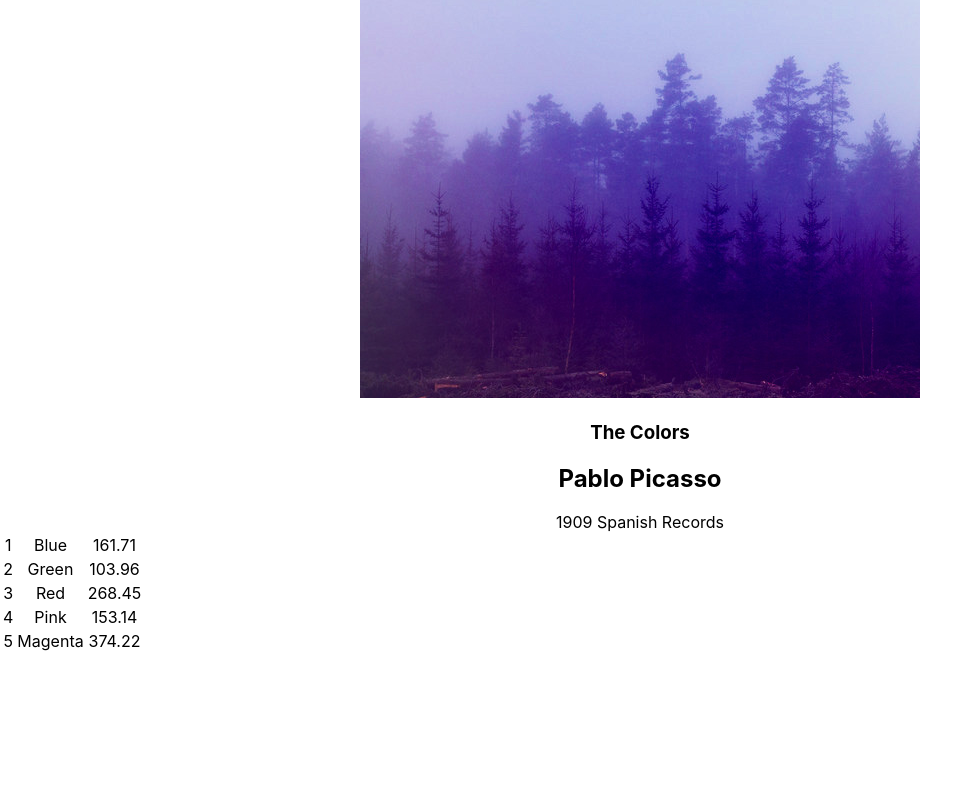
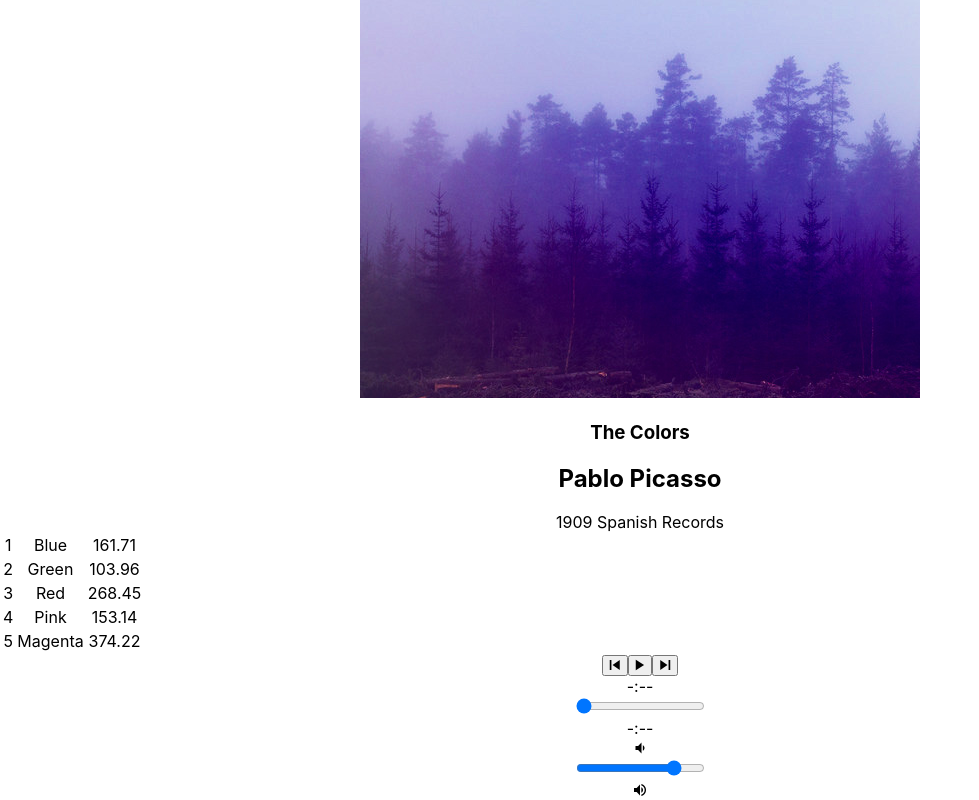
Before and after one commit to Amac238/bloc-jams-react, a React (Create React App) app: page /album/the-colors in a window 1280 px wide. Shown: the part 264-1064 px from the top of the page, without its empty margins (0-979 px from the left). Before the commit the page ends 918 px from the top, so only its background shows below. Built offline with nearby package versions, Linux system fonts and the light colour scheme.

Commit message:
checkpoint palyer Bar Buttons done

```diff
--- a/src/components/Album.js
+++ b/src/components/Album.js
@@ -1,5 +1,6 @@
 import React, { Component } from 'react';
 import albumData from './../data/albums';
+import PlayerBar from './PlayerBar';
 
 class Album extends Component {
     constructor(props) {
@@ -45,6 +46,14 @@
         }
     }
 
+    handlePrevClick() {
+        const currentIndex = this.state.album.songs.findIndex(song => this.state.currentSong === song);
+        const newIndex = Math.max(0, currentIndex - 1);
+        const newSong = this.state.album.songs[newIndex];
+        this.setSong(newSong);
+        this.play();
+    }
+
     handleMouseEnter(song) {
         this.setState( {isHovered : song} );
     }
@@ -88,18 +97,17 @@
                                 onMouseLeave={() => this.handleMouseLeave()}
                                 onClick={() => this.handleSongClick(song)} >
                                 <td>{this.hoverIcon(song, index)}</td>
-                               {/*      <button>
-                                        <span className="songNumber">{index+1}</span>
-                                        <span className="ion-play"></span>
-                                        <span className="ion-pause"></span>
-                                    </button>
-                                </td>  */}
                                 <td className="song-title">{song.title}</td>
                                 <td className="song-duration">{song.duration}</td>
                             </tr>
                         )}
                     </tbody>
                 </table>
+                <PlayerBar isPlaying={this.state.isPlaying}
+                currentSong={this.state.currentSong}
+                handleSongClick={() => this.handleSongClick(this.state.currentSong)}
+                handlePrevClick={() => this.handlePrevClick()}
+                />
             </section>
         );
     }
--- /dev/null
+++ b/src/components/PlayerBar.js
@@ -0,0 +1,33 @@
+import React, { Component } from 'react';
+
+class PlayerBar extends Component {
+    render() {
+        return (
+            <section className="player-bar">
+                <section id="buttons">
+                    <button id="previous" onClick={this.props.handlePrevClick}>
+                        <span className="ion-md-skip-backward"></span>
+                    </button>
+                    <button id="play-pause" onClick={this.props.handleSongClick} >
+                        <span className={this.props.isPlaying ? 'ion-md-pause' : 'ion-md-play'}></span>
+                    </button>
+                    <button id="next">
+                        <span className="ion-md-skip-forward"></span>
+                    </button>
+                </section>
+                <section id="time-control">
+                    <div className="current-time">-:--</div>
+                    <input type="range" className="seek-bar" value="0" />
+                    <div className="total-time">-:--</div>
+                </section>
+                <section id="volume-control">
+                    <div className="icon ion-md-volume-low"></div>
+                    <input type="range" className="seek-bar" value="80" />
+                    <div className="icon ion-md-volume-high"></div>
+                </section>
+            </section>
+        );
+    }
+}
+
+export default PlayerBar;
```
